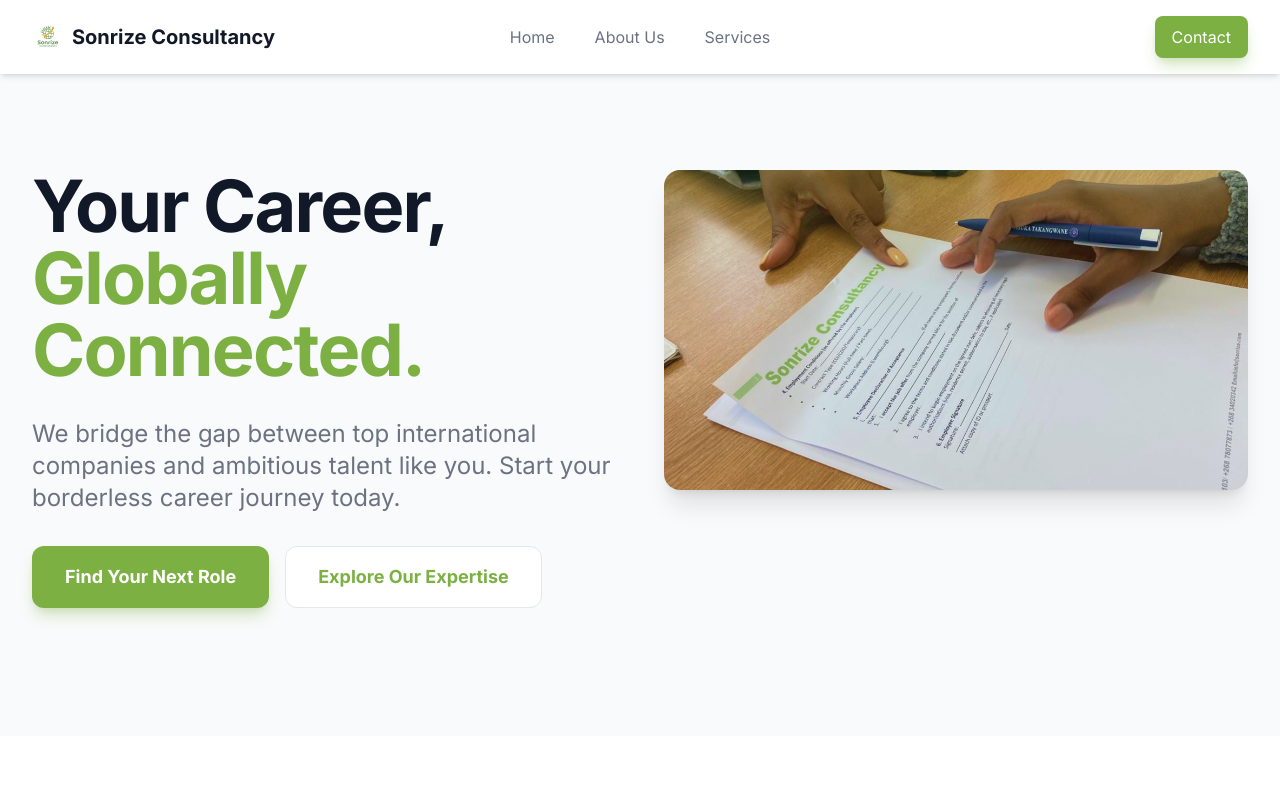
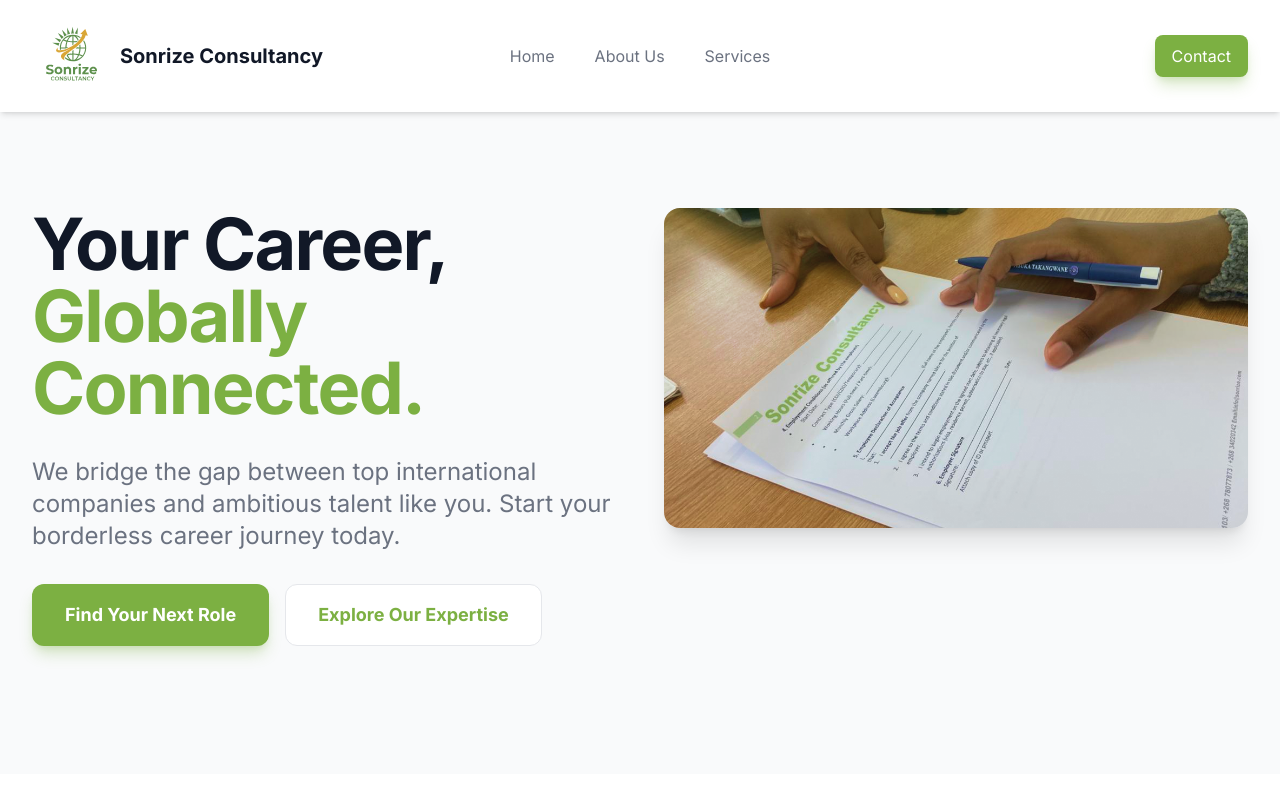
Before and after one commit to Joey05010/Sonrize, a plain HTML site: page index.html in a window 1280 px wide. Shown: the top 800 px of the page. Drawn offline with nearby package versions, Linux system fonts and the light colour scheme.

Commit message:
Update index.html

```diff
--- a/index.html
+++ b/index.html
@@ -46,7 +46,7 @@
                     <a href="#" class="flex items-center space-x-2">
                         <img src="assets/sonrize.svg"
                              alt="Global Compass Logo"
-                             class="h-8 w-auto text-brand-green"
+                             class="h-20 w-auto text-brand-green"
                              onerror="this.onerror=null; this.src='https://placehold.co/32x32/7CB042/FFFFFF?text=GC';"
                         />
                         <span class="text-xl font-bold text-gray-900">Sonrize Consultancy</span>
```
